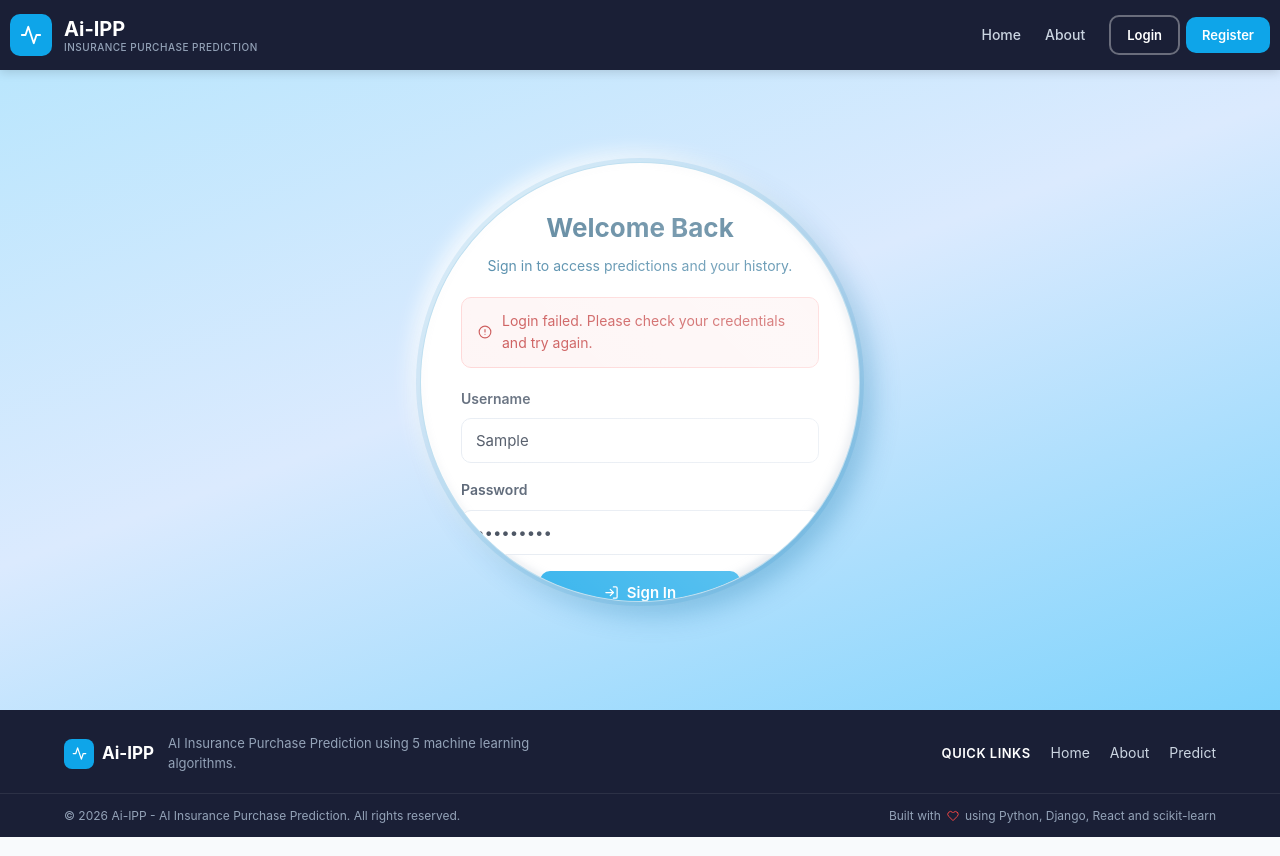
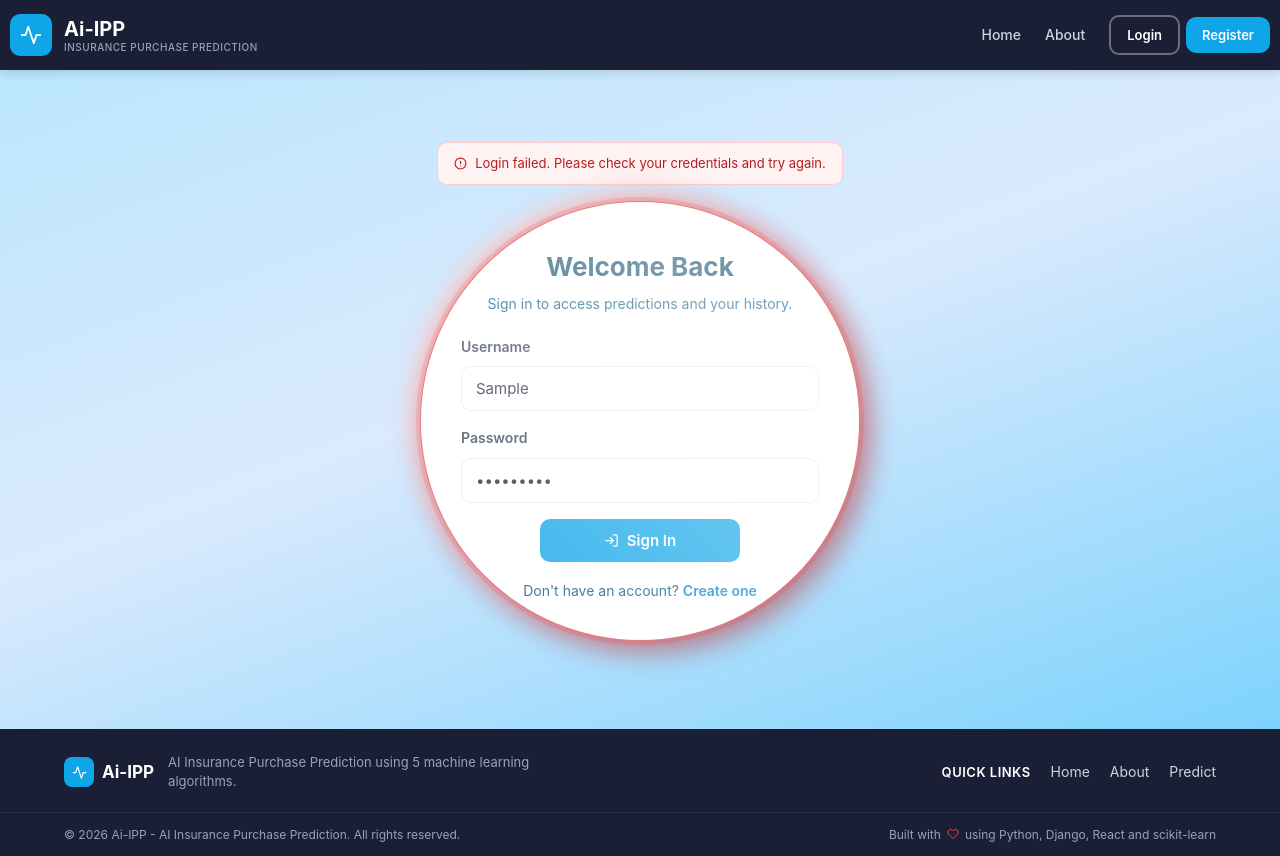
Before and after one commit to favas-fv8/ai_insurance, a React (Create React App) app in the folder frontend/: page /login in a window 1280 px wide. Both pictures are taken after typing "Sample", "Sample123" into the empty fields and a click on the button "Sign In". Built offline with nearby package versions, Linux system fonts and the light colour scheme; no server answers.

Commit message:
Improve login error alert and navbar register button hover style

```diff
--- a/frontend/src/components/Navbar.css
+++ b/frontend/src/components/Navbar.css
@@ -129,6 +129,12 @@
   background-color: rgba(255, 255, 255, 0.08);
 }
 
+.btn.navbar-register:hover:not(:disabled) {
+  background-color: #0ea5e9;
+  color: #000000;
+  box-shadow: none;
+}
+
 .navbar-logout {
   background-color: rgba(239, 68, 68, 0.15);
   color: #fca5a5;
--- a/frontend/src/components/Navbar.js
+++ b/frontend/src/components/Navbar.js
@@ -96,7 +96,7 @@ const Navbar = () => {
                 <Link to="/login" className="btn btn-sm btn-outline navbar-login" onClick={closeMenu}>
                   Login
                 </Link>
-                <Link to="/register" className="btn btn-sm btn-primary" onClick={closeMenu}>
+                <Link to="/register" className="btn btn-sm btn-primary navbar-register" onClick={closeMenu}>
                   Register
                 </Link>
               </>
--- a/frontend/src/pages/Login.css
+++ b/frontend/src/pages/Login.css
@@ -5,8 +5,8 @@
 
 .auth-container {
   display: flex;
-  justify-content: center;
-  align-items: flex-start;
+  flex-direction: column;
+  align-items: center;
   flex: 1;
 }
 
@@ -51,6 +51,24 @@
     -10px -10px 24px rgba(255, 255, 255, 0.95),
     inset 2px 2px 4px rgba(255, 255, 255, 0.9),
     inset -3px -3px 8px rgba(148, 163, 184, 0.4);
+}
+
+.login-card.blue-auth-card.has-error {
+  border-color: rgba(220, 38, 38, 0.6);
+  box-shadow:
+    0 0 0 4px rgba(220, 38, 38, 0.12),
+    0 0 24px 6px rgba(220, 38, 38, 0.35),
+    12px 12px 28px rgba(185, 28, 28, 0.3),
+    -8px -8px 20px rgba(255, 255, 255, 0.9);
+}
+
+.login-card.blue-auth-card.has-error:hover {
+  border-color: rgba(220, 38, 38, 0.75);
+  box-shadow:
+    0 0 0 4px rgba(220, 38, 38, 0.16),
+    0 0 30px 8px rgba(220, 38, 38, 0.45),
+    14px 14px 32px rgba(185, 28, 28, 0.36),
+    -10px -10px 24px rgba(255, 255, 255, 0.95);
 }
 
 .blue-auth-card::before {
@@ -152,14 +170,28 @@
   color: #64748b;
 }
 
-.auth-alert {
+.login-error-alert {
   display: flex;
   align-items: center;
-  gap: 10px;
+  justify-content: center;
+  gap: 8px;
+  background: #fef2f2;
+  border: 1px solid #fecaca;
+  border-radius: 10px;
+  padding: 10px 16px;
+  margin-bottom: 16px;
+  color: #b91c1c;
+  font-size: 13px;
 }
 
-.auth-alert svg {
+.login-error-alert svg {
   flex-shrink: 0;
+}
+
+.login-error-alert span {
+  overflow: hidden;
+  text-overflow: ellipsis;
+  white-space: nowrap;
 }
 
 .auth-submit {
--- a/frontend/src/pages/Login.js
+++ b/frontend/src/pages/Login.js
@@ -50,20 +50,19 @@ const Login = () => {
   return (
     <div className="page auth-page blue-auth-page">
       <div className="container auth-container">
-        <div className="auth-card login-card blue-auth-card card">
+        {error && (
+          <div className="login-error-alert" title={error}>
+            <FiAlertCircle />
+            <span>{error}</span>
+          </div>
+        )}
+        <div className={`auth-card login-card blue-auth-card card${error ? ' has-error' : ''}`}>
           <div className="auth-header">
             <h1 className="auth-title">Welcome Back</h1>
             <p className="auth-subtitle">
               Sign in to access predictions and your history.
             </p>
           </div>
-
-          {error && (
-            <div className="alert alert-error auth-alert">
-              <FiAlertCircle />
-              <span>{error}</span>
-            </div>
-          )}
 
           <form onSubmit={handleSubmit}>
             <div className="form-group">
```
